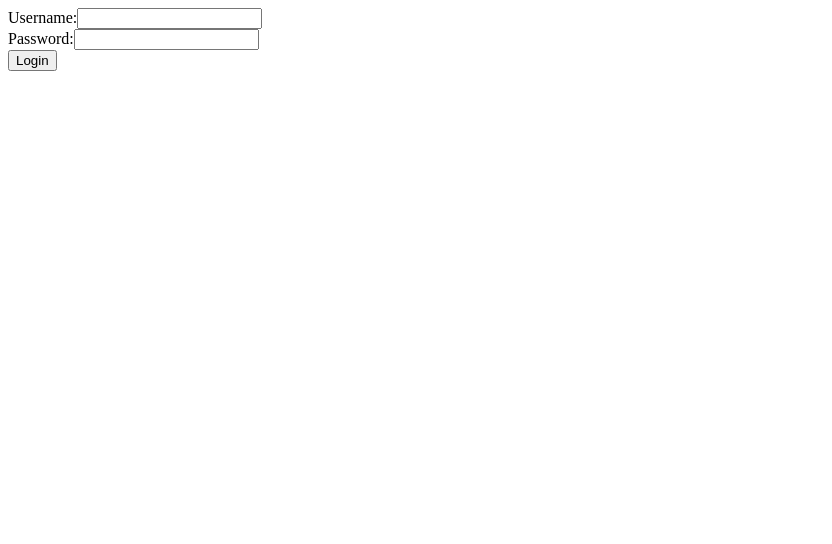
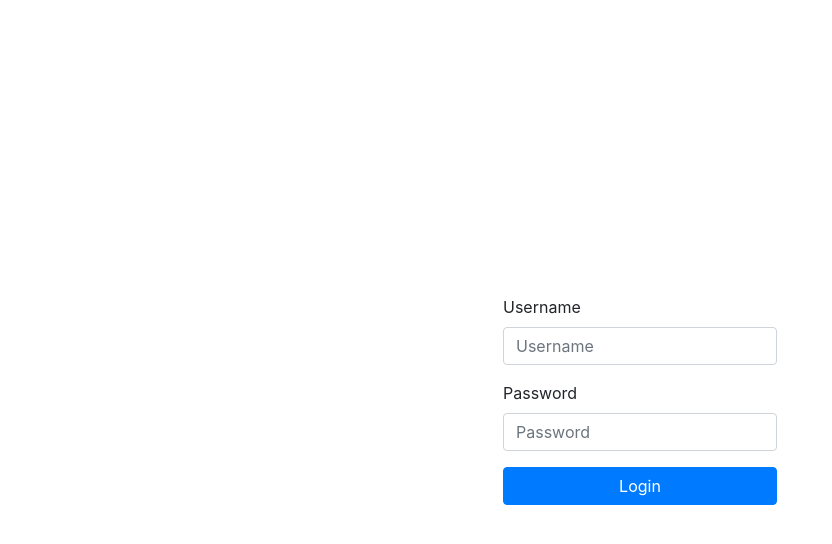
Before and after one commit to danielgaldev/notes, a React (Create React App) app in the folder client/: page /login in a window 1280 px wide. Shown: the top 544 px of the page, without its empty margins (0-832 px from the left). Built offline with nearby package versions, Linux system fonts and the light colour scheme; no server answers; what axios-hooks would draw is missing.

Commit message:
Login page

```diff
--- a/client/package.json
+++ b/client/package.json
@@ -5,7 +5,9 @@
   "dependencies": {
     "axios": "^0.19.0",
     "axios-hooks": "^1.7.2",
+    "bootstrap": "^4.4.1",
     "react": "^16.10.2",
+    "react-bootstrap": "^1.0.0-beta.16",
     "react-dom": "^16.10.2",
     "react-redux": "^7.1.3",
     "react-router-dom": "^5.1.2",
--- a/client/src/App.js
+++ b/client/src/App.js
@@ -2,6 +2,7 @@ import React from 'react';
 import { connect } from 'react-redux';
 import { Router, Switch, Route } from 'react-router-dom';
 import { createBrowserHistory } from 'history';
+import 'bootstrap/dist/css/bootstrap.min.css';
 //
 import Login from './components/Login';
 import { getUser } from './utils/actions';
@@ -22,8 +23,8 @@ function App({ user, getUser }) {
   return (
     <Router history={history}>
       <Switch>
-      <LoggedInRoute exact path='/' user={user}><Home /></LoggedInRoute>
-      <LoggedInRoute exact path='/semesters/:id' user={user}><SemesterDetailPage /></LoggedInRoute>
+        <LoggedInRoute exact path='/' user={user}><Home /></LoggedInRoute>
+        <LoggedInRoute exact path='/semesters/:id' user={user}><SemesterDetailPage /></LoggedInRoute>
         <AdminRoute exact path='/admin' user={user}><Admin /></AdminRoute>
         <Route exact path='/login' component={Login} />
         <Route exact path='/forbidden' component={Forbidden} />
--- a/client/src/components/Login.jsx
+++ b/client/src/components/Login.jsx
@@ -1,14 +1,14 @@
 import React from 'react';
 import { connect } from 'react-redux';
 import { useLocation, Redirect } from 'react-router-dom';
+import { Button, Form } from 'react-bootstrap';
 //
 import { login } from '../utils/actions';
+import s from './Login.module.css';
 
 
 function Login({ login, user }) {
   let location = useLocation();
-  const [username, setUsername] = React.useState('');
-  const [password, setPassword] = React.useState('');
 
   // If user is already logged in, redirect back
   if (user && user.username) {
@@ -18,24 +18,26 @@ function Login({ login, user }) {
   } else {
     function handleSubmit(e) {
       e.preventDefault();
-      setUsername('');
-      setPassword('');
-      login(username, password);
+      const form = e.currentTarget;
+      login(form.username.value, form.password.value);
     }
     return (
-      <form onSubmit={handleSubmit}>
-        <label>
-          Username:
-          <input type='text' value={username} onChange={e => setUsername(e.target.value)} />
-        </label>
-        <br />
-        <label>
-          Password:
-          <input type='password' value={password} onChange={e => setPassword(e.target.value)} />
-        </label>
-        <br />
-        <input type='submit' value='Login' />
-      </form>
+      <main className={s['container']}>
+        <Form onSubmit={handleSubmit}>
+          <Form.Group controlId="username">
+            <Form.Label>Username</Form.Label>
+            <Form.Control type="text" placeholder="Username" />
+          </Form.Group>
+
+          <Form.Group controlId="password">
+            <Form.Label>Password</Form.Label>
+            <Form.Control type="password" placeholder="Password" />
+          </Form.Group>
+          <Button variant="primary" type="submit" className={s['login-button']}>
+            Login
+          </Button>
+        </Form>
+      </main>
     );
   }
 }
--- /dev/null
+++ b/client/src/components/Login.module.css
@@ -0,0 +1,11 @@
+.container {
+    height: 100%;
+    width: 100%;
+    display: flex;
+    align-items: center;
+    justify-content: center;
+}
+
+.login-button {
+    width: 100%;
+}
--- /dev/null
+++ b/client/src/index.css
@@ -0,0 +1,4 @@
+body, html, #root {
+    height: 100%;
+    width: 100%;
+}
--- a/client/src/index.js
+++ b/client/src/index.js
@@ -7,6 +7,7 @@ import thunkMiddleware from 'redux-thunk'
 import App from './App';
 import * as serviceWorker from './serviceWorker';
 import { authReducer } from './utils/reducers';
+import './index.css';
 
 
 const composeEnhancers = window.__REDUX_DEVTOOLS_EXTENSION_COMPOSE__ || compose;
--- a/client/src/pages/Home.jsx
+++ b/client/src/pages/Home.jsx
@@ -9,6 +9,9 @@ import SemesterListItem from '../components/SemesterListItem';
 
 function Home({ logout }) {
   const [{ data }, update] = useAxios('/api/v1/semesters');
+  React.useEffect(() => {
+    update();
+  }, []);
 
   return (
     <div>
```
Also changed, not shown: 1 other file (tests, documents, lock files or other folders).
